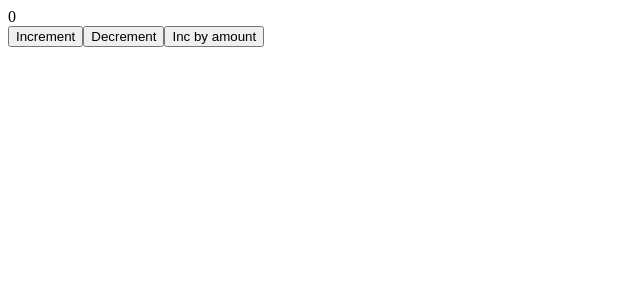
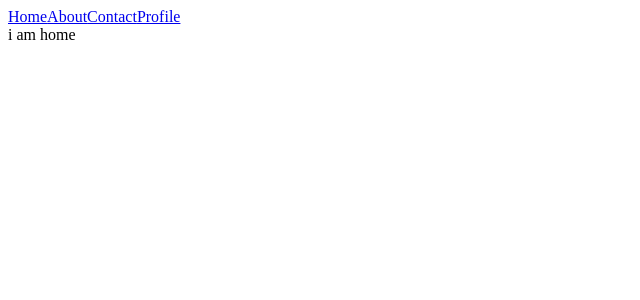
Before and after one commit to akshar1277/React-js, a React app: page / in a window 1280 px wide. Shown: the top 300 px of the page, without its empty margins (0-640 px from the left). Built offline with nearby package versions, Linux system fonts and the light colour scheme.

Commit message:
react router dom

```diff
--- a/package.json
+++ b/package.json
@@ -14,7 +14,8 @@
     "@reduxjs/toolkit": "^2.8.2",
     "react": "^19.1.0",
     "react-dom": "^19.1.0",
-    "react-redux": "^9.2.0"
+    "react-redux": "^9.2.0",
+    "react-router-dom": "^7.6.2"
   },
   "devDependencies": {
     "@babel/core": "^7.27.4",
--- a/src/App.js
+++ b/src/App.js
@@ -1,30 +1,42 @@
-import React, { useState,useEffect,useRef,lazy,Suspense} from "react";
-import { useSelector,useDispatch } from "react-redux";
-import { increment ,decrement,incrementByAmount} from "./counterSlice.js";
-import Button from "./Button.jsx";
-// import Text from "./Text.jsx";
-import Timer from "./Timer.jsx";
-import { set } from "immutable";
-import ButtonWithTooltip from "./ButtonWithTooltip.jsx";
-import Input from "./Input.jsx";
-import SecondParent from "./SecondParent.jsx";
-import PrintTable from "./PrintTable.jsx";
-import Heading from "./Heading.jsx";
-import Navbar from "./Navbar.jsx";
-import { ThemeContext } from "./context.jsx";
-import { createPortal } from "react-dom";
-
-const Text = lazy(()=>import('./Text.jsx'))
+import React from "react";
+import { Route,Routes,Link ,useParams} from "react-router";
 
 const App = () => {
-   const count=useSelector((state)=>state.counter.counterValue)
-   const dispatch = useDispatch()
+
+    const Home = () =>{
+        return <div>i am home</div>
+    }
+
+     const About = () =>{
+        return <div>i am about</div>
+    }
+
+
+    const Contact = () =>{
+        return <div>i am Contact us</div>
+    }
+    const Profile = () =>{
+        const {userName}=useParams()
+        return <div>{userName}</div>
+    }
+
+
+
+
+
+
+
    return<>
-   {count}
-   <br/>
-   <button onClick={()=>dispatch(increment())}>Increment</button>
-   <button onClick={()=>dispatch(decrement())}>Decrement</button>
-   <button onClick={()=>dispatch(incrementByAmount(5))}>Inc by amount</button>
+   <Link to="/">Home</Link>
+    <Link to="/about">About</Link>
+     <Link to="/contact">Contact</Link>
+     <Link to="/profile/jscafe">Profile</Link>
+    <Routes>
+        <Route path="/" element={<Home/>}/>
+        <Route path="/about" element={<About/>}/>
+        <Route path="/contact" element={<Contact/>}/>
+        <Route path="/profile/:userName" element={<Profile/>}/>
+    </Routes>
    </>
 }
 export default App;
--- a/src/index.js
+++ b/src/index.js
@@ -3,11 +3,17 @@ import ReactDOM from 'react-dom/client';
 import App from './App';
 import "./styles.css"
 import { Provider} from "react-redux";
+import { BrowserRouter } from "react-router";
 import {store} from "./store.js"
 
 const root = ReactDOM.createRoot(document.getElementById('root'));
 root.render(
 <Provider store={store}>
-<App/>
+    <BrowserRouter>
+
+        <App/>
+
+    </BrowserRouter>
 </Provider>
+
 );
--- a/webpack.config.js
+++ b/webpack.config.js
@@ -1,5 +1,6 @@
 const path = require("path");
 const HtmlWebpackPlugin = require("html-webpack-plugin");
+const historyApiFallback = require("connect-history-api-fallback");
 
 module.exports = {
   output: {
@@ -13,6 +14,7 @@ module.exports = {
   ],
   devServer: {
     port: 3030, // you can change the port
+    historyApiFallback:true,
   },
   module: {
     rules: [
```
Also changed, not shown: 1 other file (tests, documents, lock files or other folders).
